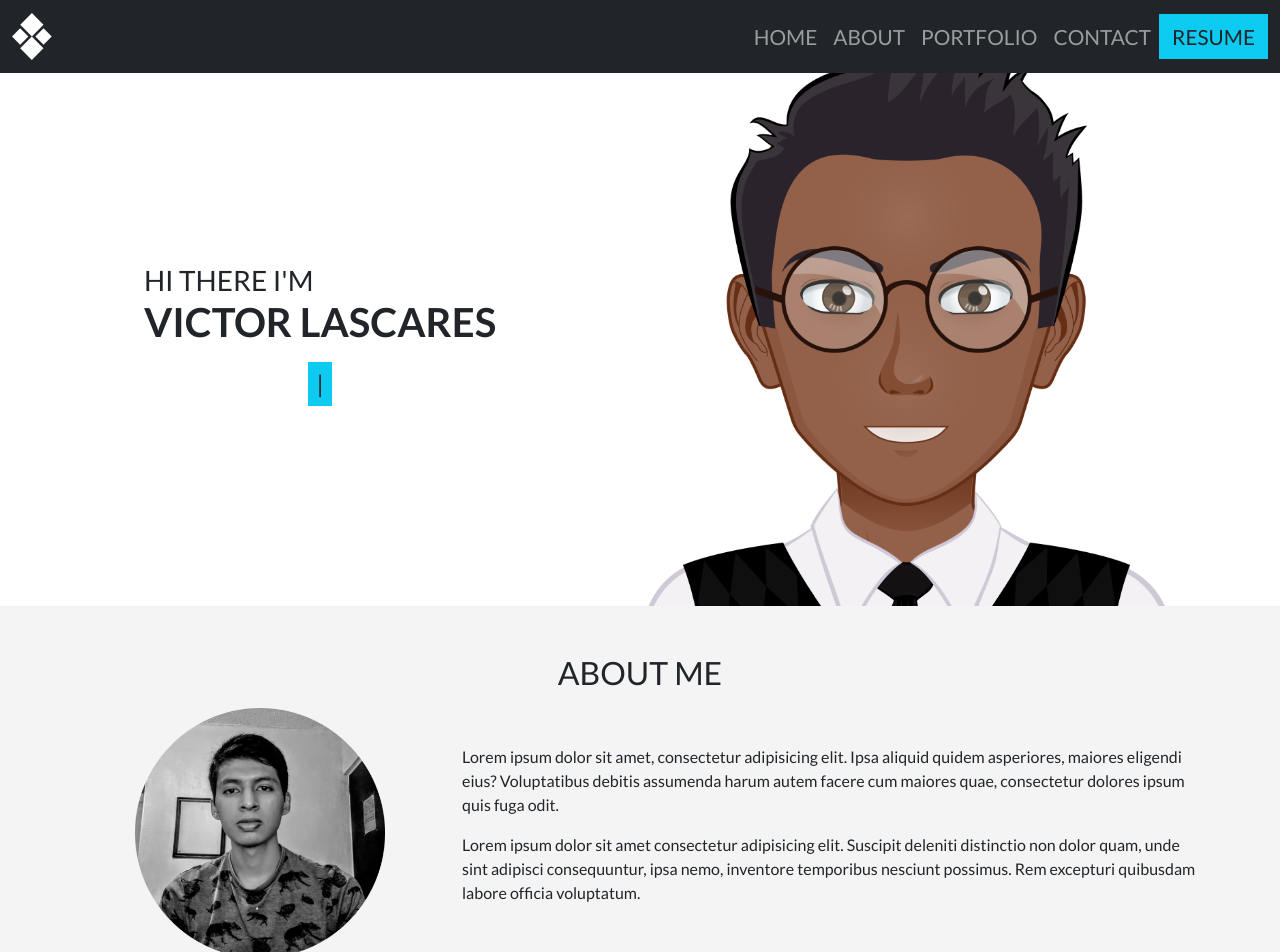
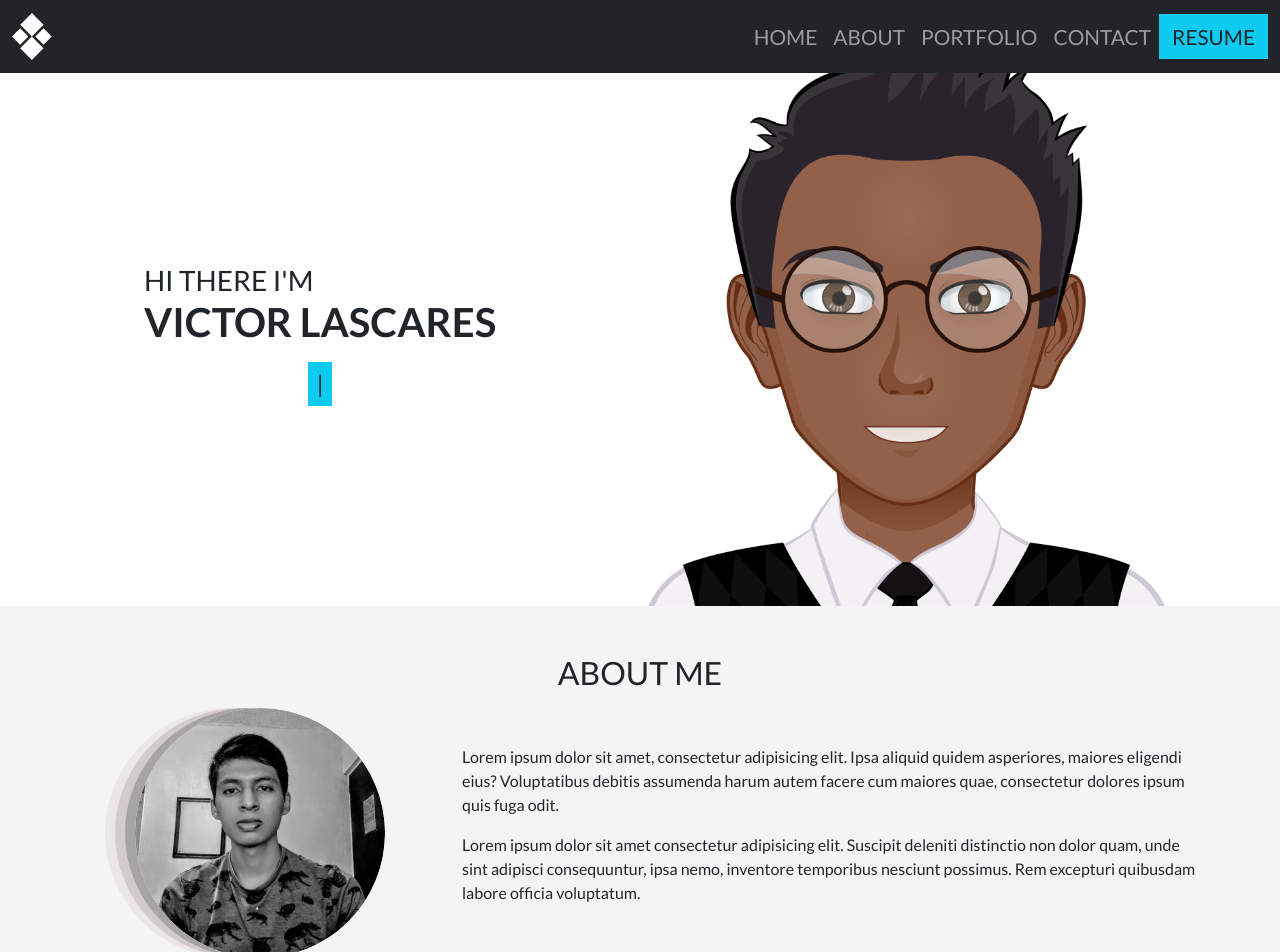
Before and after one commit to VictorLascares/my-web-page, a React (Vite) app: page / in a window 1280 px wide. Shown: the top 952 px of the page. Built offline with nearby package versions, Linux system fonts and the light colour scheme.

Commit message:
Agregando sombras a imagen del perfil

```diff
--- a/src/components/about/About.jsx
+++ b/src/components/about/About.jsx
@@ -1,4 +1,5 @@
 import React from 'react'
+import './about.css'
 import Profile from '/src/assets/img/profile.png'
 
 const About = () => {
@@ -12,7 +13,7 @@ const About = () => {
               </div>
             </div>
             <div className="row align-items-center">
-              <div className="col-sm-4 text-center">
+              <div className="profile col-sm-4 text-center">
                 <img className='img-fluid' src={Profile} alt="Imagen de Perfil" width={'250px'} />
               </div>
               <div className="col-sm-8 ">
--- /dev/null
+++ b/src/components/about/about.css
@@ -0,0 +1,7 @@
+.profile img {
+  border-radius: 20rem;
+  box-shadow:
+    -10px 0 0 0 rgb(168, 164, 164),
+    -20px 0 0 0 rgb(211, 203, 203),
+    -30px 0 0 0 rgb(236, 231, 231);
+}
```
